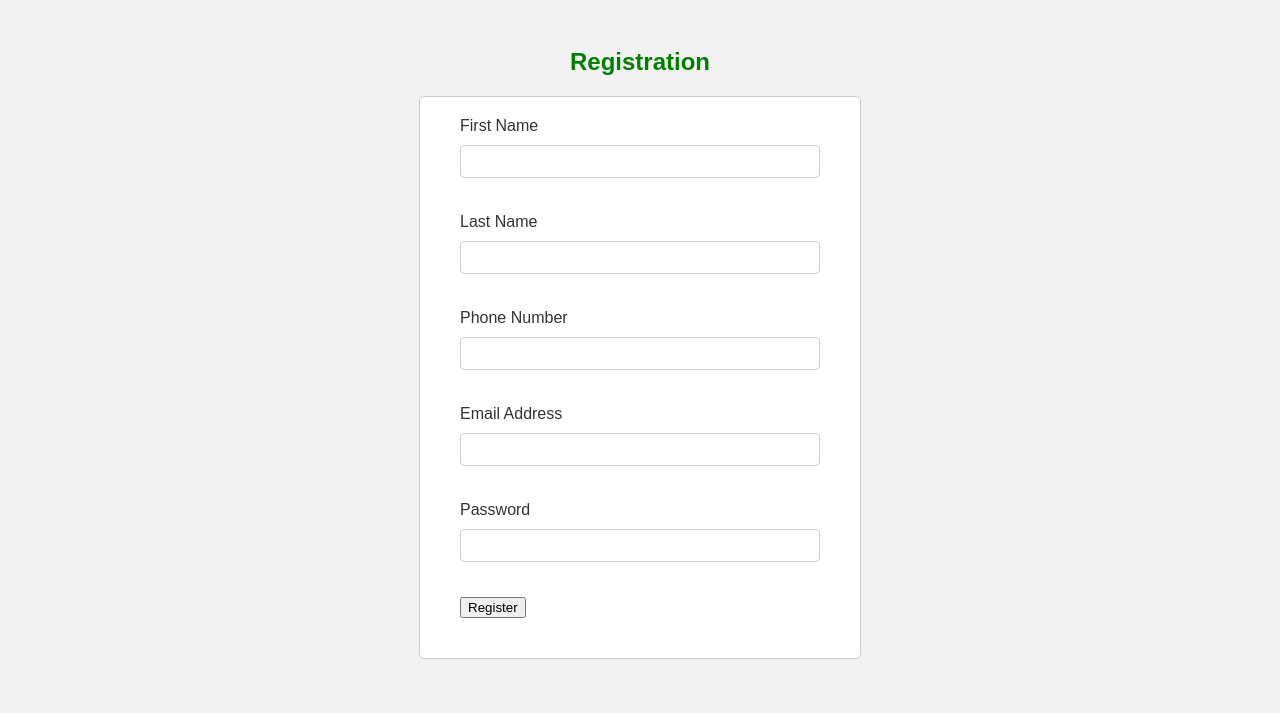
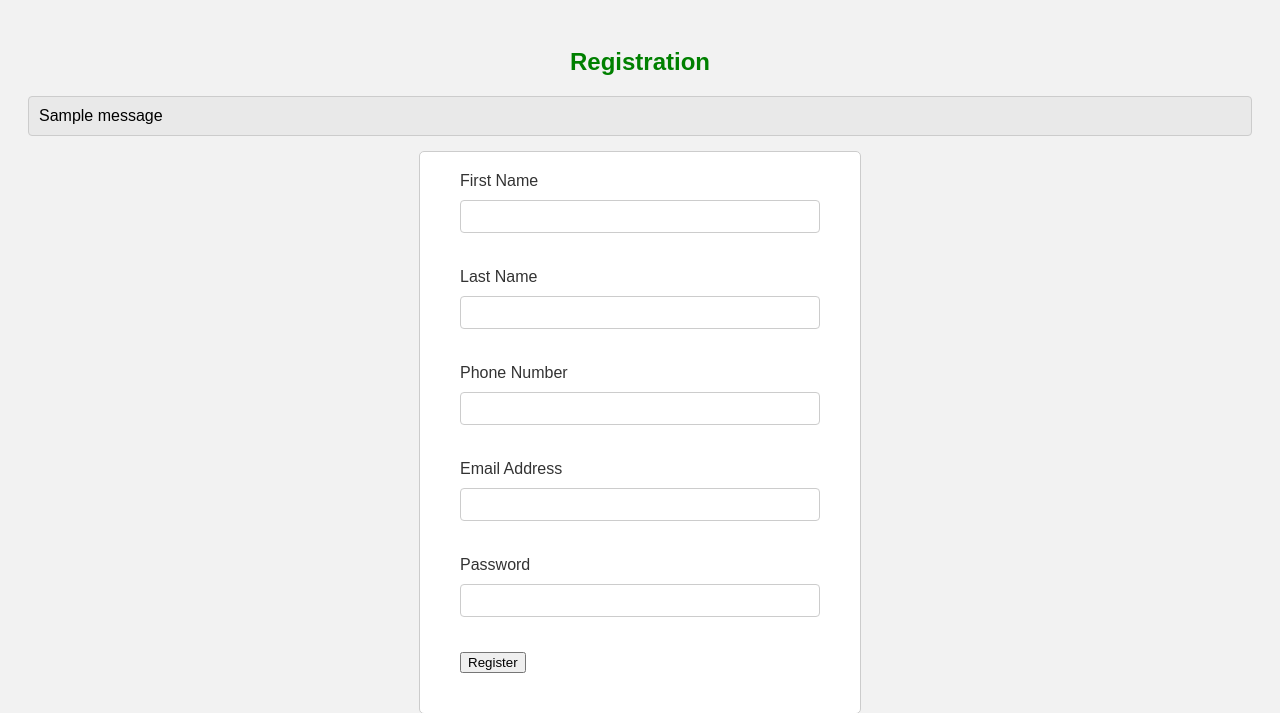
Before and after one commit to Mario123mario10/Car_Repair_Shop_App, a Flask app: page /auth/register in a window 1280 px wide. Shown: the top 713 px of the page. Run offline with Flask 2, Linux system fonts and the light colour scheme; tables that the repository leaves empty hold one stand-in row (values such as "Sample post"); one stand-in notice (Sample message) is shown.

Commit message:
fix flashes messages

```diff
--- a/auth/auth.py
+++ b/auth/auth.py
@@ -109,12 +109,12 @@ def login():
 
 @auth_bp.route('/register', methods=['GET', 'POST'])
 def register():
-        session = get_session()
-        form = RegistrationForm()
-        user = None
+    session = get_session()
+    form = RegistrationForm()
+    user = None
 
-        if form.validate_on_submit():
-            user = Uzytkownik.query.filter_by(adres_mailowy=form.email.data).first()
+    if form.validate_on_submit():
+        user = Uzytkownik.query.filter_by(adres_mailowy=form.email.data).first()
 
         if user is None and form.first_name.data:
             new_id = generate_unique_key()
@@ -124,16 +124,16 @@ def register():
             form.first_name.data = ''
             form.last_name.data = ''
             form.password.data = ''
-            form.phone_number.data   = ''
+            form.phone_number.data = ''
             form.email.data = ''
 
-            flash(f'Account created!' , 'success')
+            flash('Account created!', 'success')
 
             session.add(user)
             session.add(client)
             session.commit()
         else:
-            flash(f'Error (maybe this account already exists)!', 'danger')
+            flash('Error (maybe this account already exists)!', 'danger')
 
-        session.close()
-        return render_template('register.html', form=form)
+    session.close()
+    return render_template('register.html', form=form)
--- a/auth/static/css/register.css
+++ b/auth/static/css/register.css
@@ -76,3 +76,15 @@ body {
     margin-left: 20px;
     margin-right: 20px;
   }
+
+  .flash-messages {
+    margin-bottom: 15px;
+  }
+
+  .flash-message {
+    padding: 10px;
+    margin-bottom: 10px;
+    background-color: #e9e9e9;
+    border: 1px solid #ccc;
+    border-radius: 4px;
+  }
--- a/auth/templates/auth/register.html
+++ b/auth/templates/auth/register.html
@@ -6,6 +6,16 @@
 </head>
 <body>
   <h2>Registration</h2>
+
+  {% with messages = get_flashed_messages() %}
+    {% if messages %}
+      <div class="flash-messages">
+        {% for message in messages %}
+          <div class="flash-message">{{ message }}</div>
+        {% endfor %}
+      </div>
+    {% endif %}
+  {% endwith %}
 
   <form action="{{ url_for('auth_bp.register') }}" method="post">
     {{ form.hidden_tag() }}
```
Also changed, not shown: auth/static/css/auth.css (+12 -0 lines), auth/templates/auth/auth.html (+11 -0 lines).
